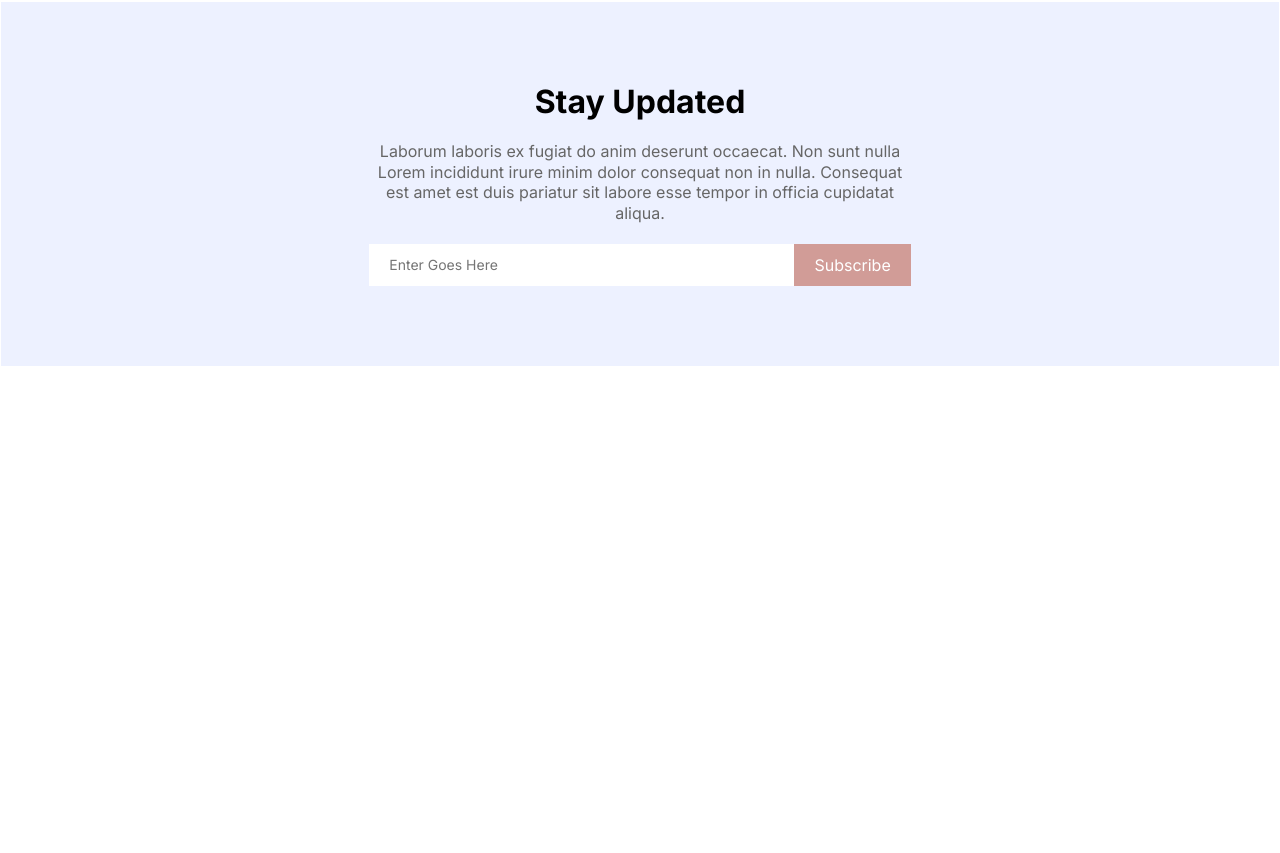
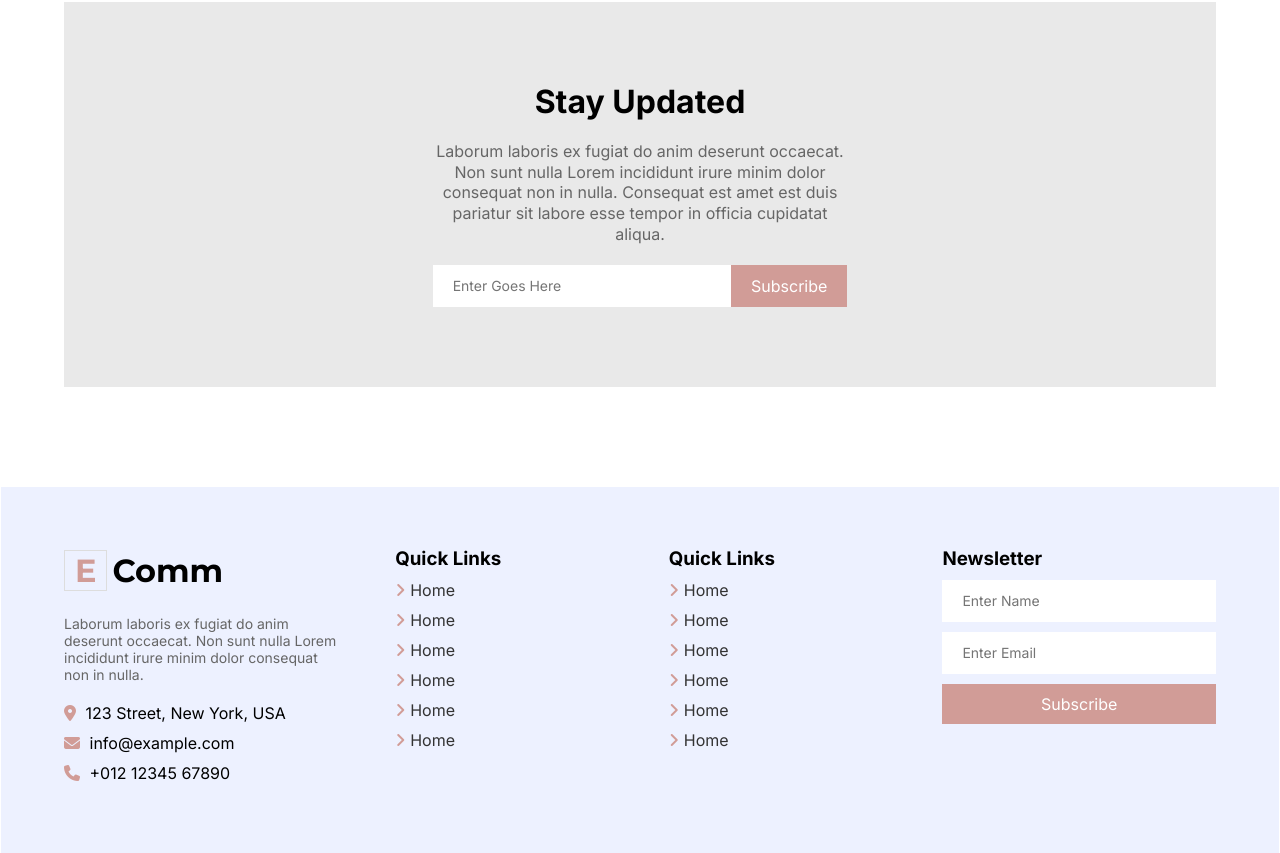
Before and after one commit to aabidproo/e-commerce-02, a plain HTML site: page index.html in a window 1280 px wide. Shown: the part 2160-3013 px from the top of the page. Before the commit the page ends 2626 px from the top, so only its background shows below. Drawn offline with Linux system fonts and the light colour scheme.

Commit message:
added footer

```diff
--- a/common.css
+++ b/common.css
@@ -55,3 +55,7 @@
 .common-btn span i {
     color: #d19c97;
 }
+
+.margin-right-5 {
+    margin-right: 5%;
+}
--- a/index.html
+++ b/index.html
@@ -220,11 +220,11 @@
                 </div>
             </div>
 
-
+            <!-- Newsletter -->
         </div>
         <div class="wrapper next-row ">
             <div class="newsletter">
-                <h1 >Stay Updated</h1>
+                <h1>Stay Updated</h1>
                 <p>Laborum laboris ex fugiat do anim deserunt occaecat. Non sunt nulla Lorem incididunt irure minim
                     dolor consequat non in nulla. Consequat est amet est duis pariatur sit labore esse tempor in officia
                     cupidatat aliqua.</p>
@@ -234,6 +234,58 @@
                 </div>
             </div>
         </div>
+
+        <!-- Footer -->
+        <div class="wrapper next-row">
+            <div class="footer">
+                <div class="wid-25 arrange-left margin-right-5">
+                    <div class="logo ">
+                        <h1><span>E</span><span>Comm</span></h1>
+                    </div>
+                    <p class="footer-desc">
+                        Laborum laboris ex fugiat do anim deserunt occaecat. Non sunt nulla Lorem incididunt irure minim
+                        dolor consequat non in nulla.
+                    </p>
+                    <ul class="contact-list">
+                        <li><i class="fa-sharp fa-solid fa-location-dot"></i> 123 Street, New York, USA</li>
+                        <li><i class="fa-sharp fa-solid fa-envelope"></i> info@example.com</li>
+                        <li><i class="fa-sharp fa-solid fa-phone"></i> +012 12345 67890</li>
+                    </ul>
+                </div>
+
+                <div class="wid-25 quick-links arrange-left">
+                    <h3>Quick Links</h3>
+                    <ul>
+                        <li><a href=""><i class="fa fa-angle-right"></i><span>Home</span></a></li>
+                        <li><a href=""><i class="fa fa-angle-right"></i><span>Home</span></a></li>
+                        <li><a href=""><i class="fa fa-angle-right"></i><span>Home</span></a></li>
+                        <li><a href=""><i class="fa fa-angle-right"></i><span>Home</span></a></li>
+                        <li><a href=""><i class="fa fa-angle-right"></i><span>Home</span></a></li>
+                        <li><a href=""><i class="fa fa-angle-right"></i><span>Home</span></a></li>
+                    </ul>
+                </div>
+
+                <div class="wid-25 quick-links arrange-left">
+                    <h3>Quick Links</h3>
+                    <ul>
+                        <li><a href=""><i class="fa fa-angle-right"></i><span>Home</span></a></li>
+                        <li><a href=""><i class="fa fa-angle-right"></i><span>Home</span></a></li>
+                        <li><a href=""><i class="fa fa-angle-right"></i><span>Home</span></a></li>
+                        <li><a href=""><i class="fa fa-angle-right"></i><span>Home</span></a></li>
+                        <li><a href=""><i class="fa fa-angle-right"></i><span>Home</span></a></li>
+                        <li><a href=""><i class="fa fa-angle-right"></i><span>Home</span></a></li>
+                    </ul>
+                </div>
+
+                <div class="wid-25 arrange-left mini-newsletter">
+                    <h3>Newsletter</h3>
+                    <input type="text" class="email-input" placeholder="Enter Name"> </input>
+                    <input type="text" class="email-input" placeholder="Enter Email"> </input>
+                    <button class="email-btn">Subscribe</button>
+                </div>
+
+            </div>
+        </div>
     </div>
 </body>
 
--- a/styles.css
+++ b/styles.css
@@ -161,7 +161,6 @@
     float: left;
     height: 400px;
     width: 100%;
-    /* margin-left: 10px; */
 }
 
 .banner img {
@@ -257,9 +256,9 @@
 
 .newsletter {
     margin-bottom: 100px;
-    background-color: #edf1ff;
-    margin-left: -5.5%;
-    margin-right: -5.5%;
+    background-color: #e9e9e9;
+    /* margin-left: -5.5%;
+    margin-right: -5.5%; */
     text-align: center;
     padding-top: 80px;
     padding-bottom: 80px;
@@ -284,12 +283,15 @@
 
 .email-input {
     flex: 100%;
+    display: flex;
+    flex-direction: row;
     border-radius: 0;
     height: 40px;
     border: none;
     padding-left: 20px;
     font-size: 14px;
     color: #666;
+    width: 100%;
 }
 
 .email-input:focus{
@@ -303,4 +305,85 @@
     color: #fff;
     padding: 10px 20px;
     font-size: 16px;
+
 }
+
+/* Footer */
+
+.footer{
+    background-color: #edf1ff;
+    margin-left: -5.5%;
+    margin-right: -5.5%;
+    padding-top: 60px;
+    padding-bottom: 60px;
+    padding-right: 5.5%;
+    padding-left: 5.5%;
+    display: flex;
+}
+
+.footer-desc{
+    /* text-align: justify; */
+    color: #666;
+    margin-bottom: 20px;
+    margin-top: 20px;
+    font-size: 14px;
+}
+
+.contact-list {
+    margin-left: -40px;
+}
+
+.contact-list  li {
+    margin-bottom: 10px;
+}
+
+.contact-list  li:hover {
+    color: #d19c97;
+    cursor: pointer;
+}
+
+.contact-list li i {
+    margin-right: 5px;
+    color: #d19c97;
+}
+
+.quick-links h3 {
+    margin-bottom: 10px;
+}
+
+.quick-links ul {
+    margin-left: -40px;
+}
+
+
+.quick-links  li {
+    margin-bottom: 10px;
+}
+
+.quick-links  li i {
+    margin-right: 5px;
+    color: #d19c97;
+}
+
+.quick-links span {
+    color: #333;
+}
+
+.quick-links span:hover {
+    color: #d19c97;
+}
+
+.mini-newsletter {
+    overflow: hidden;
+}
+.mini-newsletter h3 {
+    margin-bottom: 10px;
+}
+
+.mini-newsletter .email-btn {
+    width: 100%;
+}
+
+.mini-newsletter .email-input {
+    margin-bottom: 10px;
+}
```
